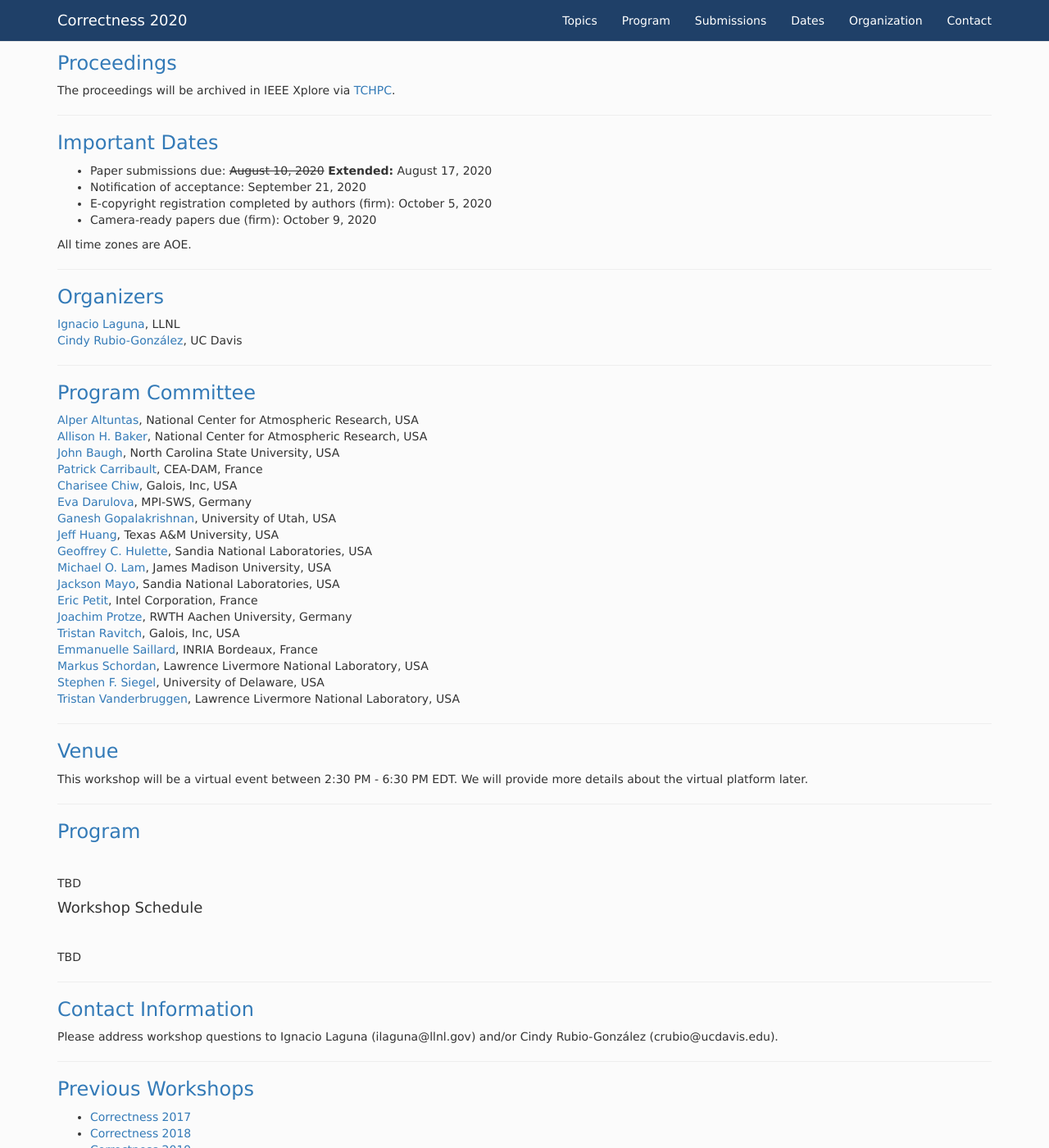
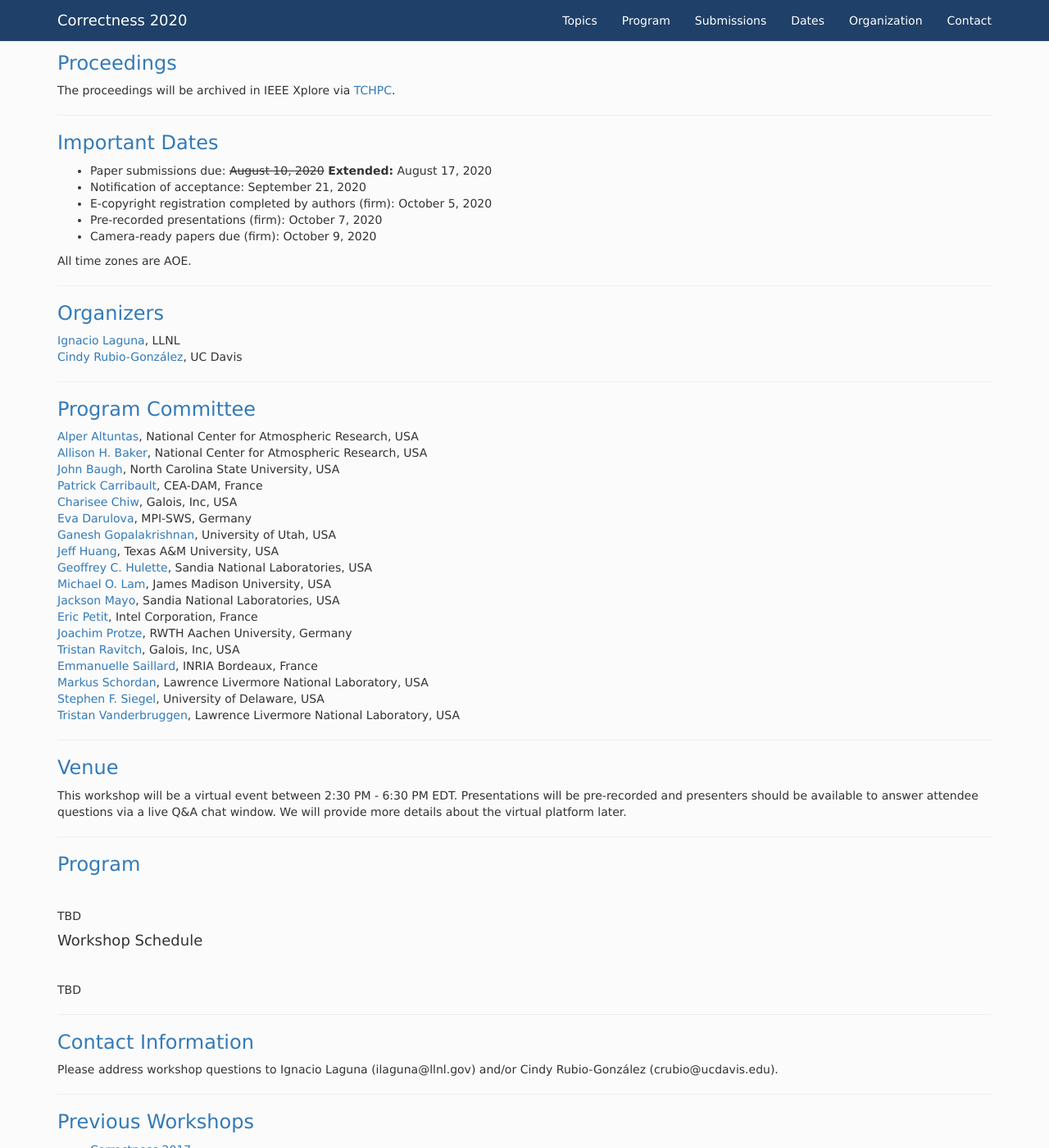
Before and after one commit to correctness-workshop/2020, a Jekyll site: the page built from index.md, in a window 1280 px wide and 1400 px high, scrolled down 1752 px. Shown: the whole window at 82% size. Built offline with Jekyll 4.4.1, drawn with Linux system fonts in a browser that asks for light colours; nearby versions of some CDN libraries; the list of posts is cut into pages by our own code.

Commit message:
virtual details

```diff
--- a/index.md
+++ b/index.md
@@ -87,6 +87,7 @@ The proceedings will be archived in IEEE Xplore via [TCHPC](https://tc.computer.
 * Paper submissions due: ~~August 10, 2020~~ **Extended:** August 17, 2020
 * Notification of acceptance: September 21, 2020
 * E-copyright registration completed by authors (firm): October 5, 2020
+* Pre-recorded presentations (firm): October 7, 2020
 * Camera-ready papers due (firm): October 9, 2020
 
 All time zones are AOE.
@@ -122,7 +123,7 @@ All time zones are AOE.
 ---
 ### <a class="anchor" name="venue">Venue</a>
 
-This workshop will be a virtual event between 2:30 PM - 6:30 PM EDT. We will provide more details about the virtual platform later.
+This workshop will be a virtual event between 2:30 PM - 6:30 PM EDT. Presentations will be pre-recorded and presenters should be available to answer attendee questions via a live Q&A chat window. We will provide more details about the virtual platform later.
 
 ---
 ### <a class="anchor" name="program">Program</a>
```
